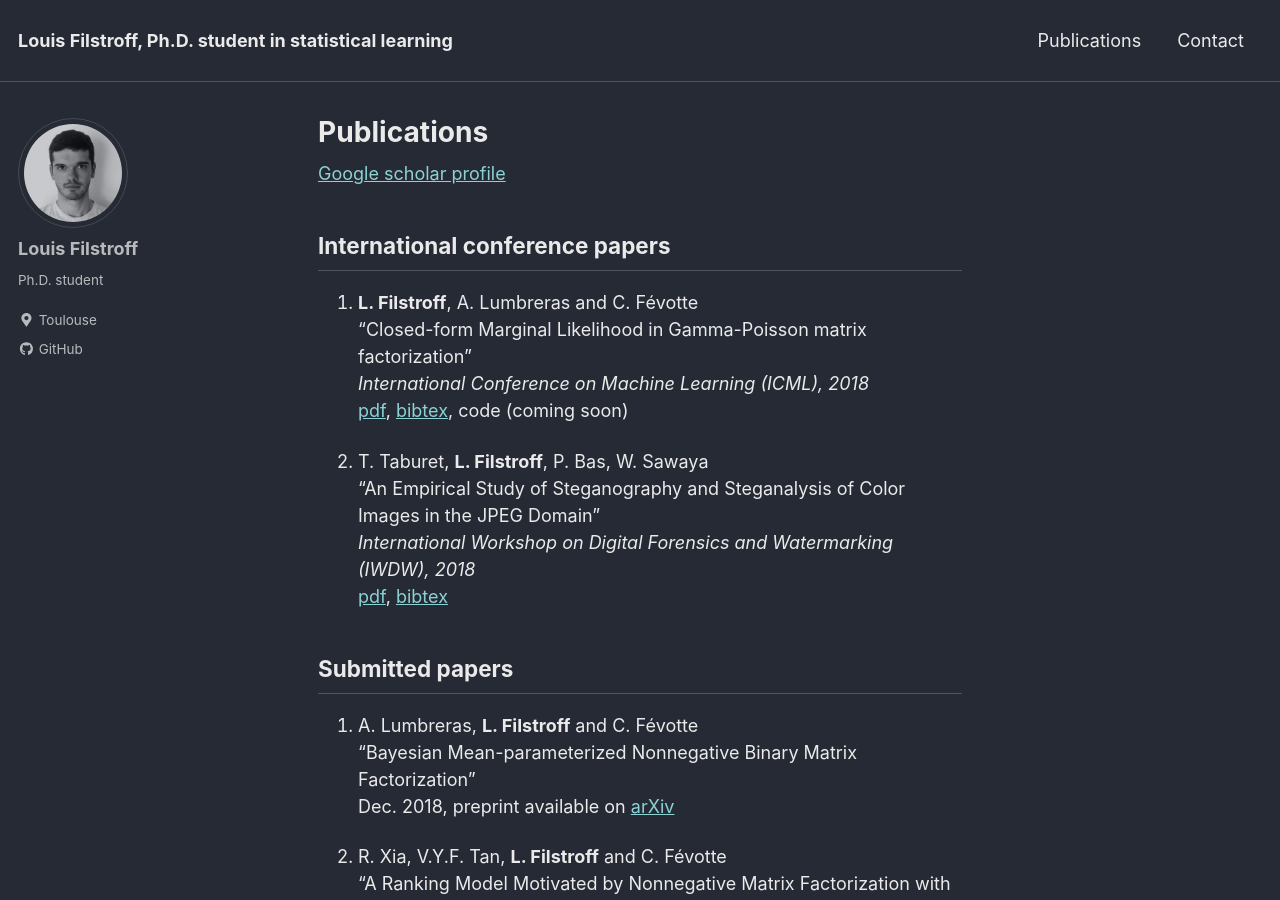
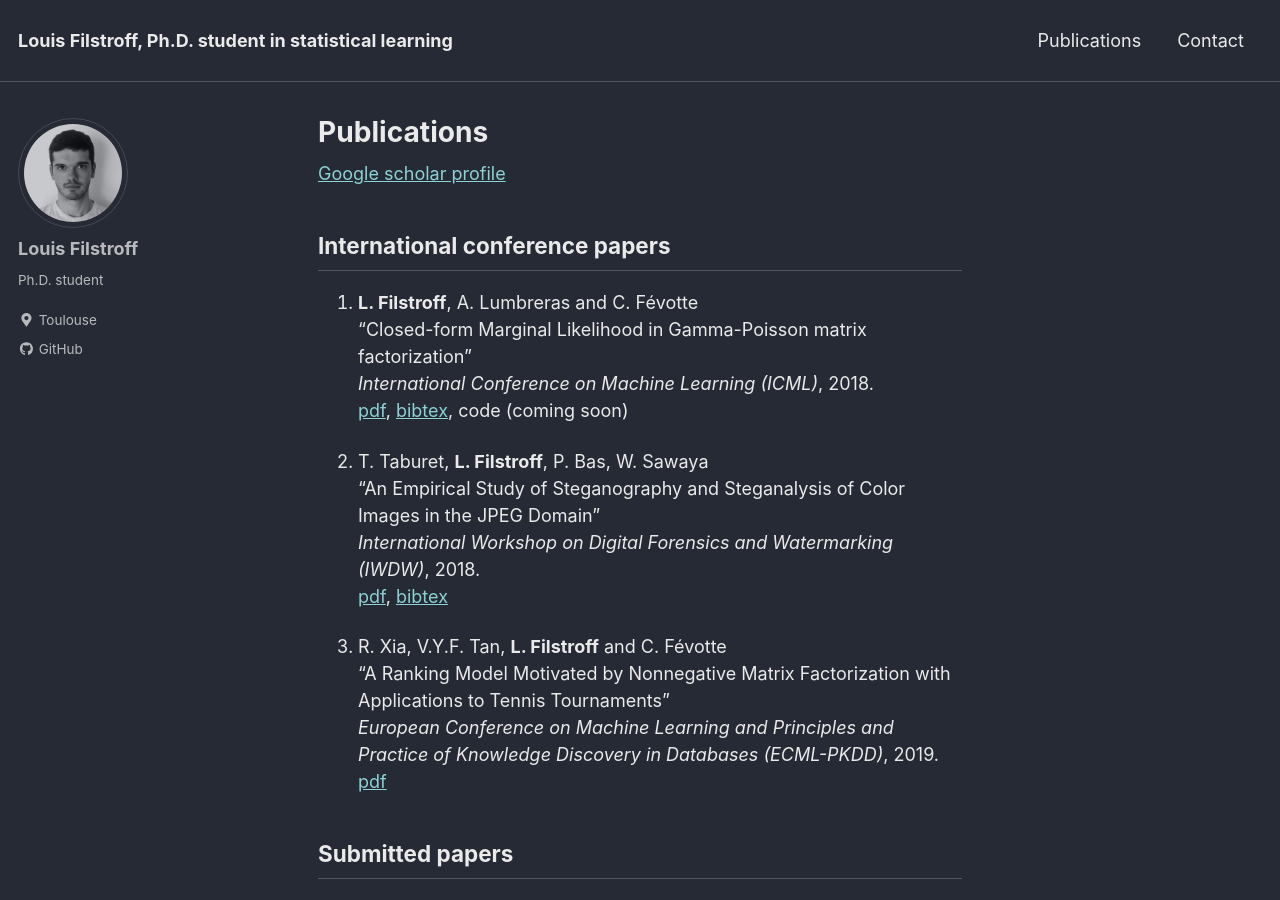
Before and after one commit to lfilstro/lfilstro.github.io, a Jekyll site: the page built from publications.md, in a window 1280 px wide and 900 px high. Built offline with Jekyll 4.4.1, drawn with Linux system fonts in a browser that asks for light colours; nearby versions of some CDN libraries; some of the changed text lies outside the part shown.

Commit message:
minor changes

```diff
--- a/publications.md
+++ b/publications.md
@@ -10,23 +10,25 @@ title: Publications
 
 1. **L. Filstroff**, A. Lumbreras and C. Févotte <br/>
 "Closed-form Marginal Likelihood in Gamma-Poisson matrix factorization" <br/>
-*International Conference on Machine Learning (ICML), 2018* <br/>
+*International Conference on Machine Learning (ICML)*, 2018. <br/>
 [pdf](../pdf/filstroff2018ICML.pdf),
 [bibtex](../bib/filstroff2018ICML.bib),
 code (coming soon)
 
 2. T. Taburet, **L. Filstroff**, P. Bas, W. Sawaya <br/>
 "An Empirical Study of Steganography and Steganalysis of Color Images in the JPEG Domain" <br/>
-*International Workshop on Digital Forensics and Watermarking (IWDW), 2018* <br/>
+*International Workshop on Digital Forensics and Watermarking (IWDW)*, 2018. <br/>
 [pdf](../pdf/taburet2018IWDW.pdf),
 [bibtex](../bib/taburet2018IWDW.bib)
+
+3. R. Xia, V.Y.F. Tan, **L. Filstroff** and C. Févotte <br/>
+"A Ranking Model Motivated by Nonnegative Matrix Factorization with Applications to Tennis Tournaments" <br/>
+*European Conference on Machine Learning and Principles and Practice of Knowledge Discovery in Databases
+(ECML-PKDD)*, 2019. <br/>
+[pdf](../pdf/xia2019ECMLPKDD.pdf)
 
 ## Submitted papers
 
 1. A. Lumbreras, **L. Filstroff** and C. Févotte <br/>
 "Bayesian Mean-parameterized Nonnegative Binary Matrix Factorization" <br/>
 Dec. 2018, preprint available on [arXiv](https://arxiv.org/abs/1812.06866)
-
-2. R. Xia, V.Y.F. Tan, **L. Filstroff** and C. Févotte <br/>
-"A Ranking Model Motivated by Nonnegative Matrix Factorization with Applications to Tennis Tournaments" <br/>
-Mar. 2019, preprint available on [arXiv](https://arxiv.org/abs/1903.06500)
```
Also changed, not shown: index.md (+5 -2 lines), Gemfile.lock, 7 other files.
